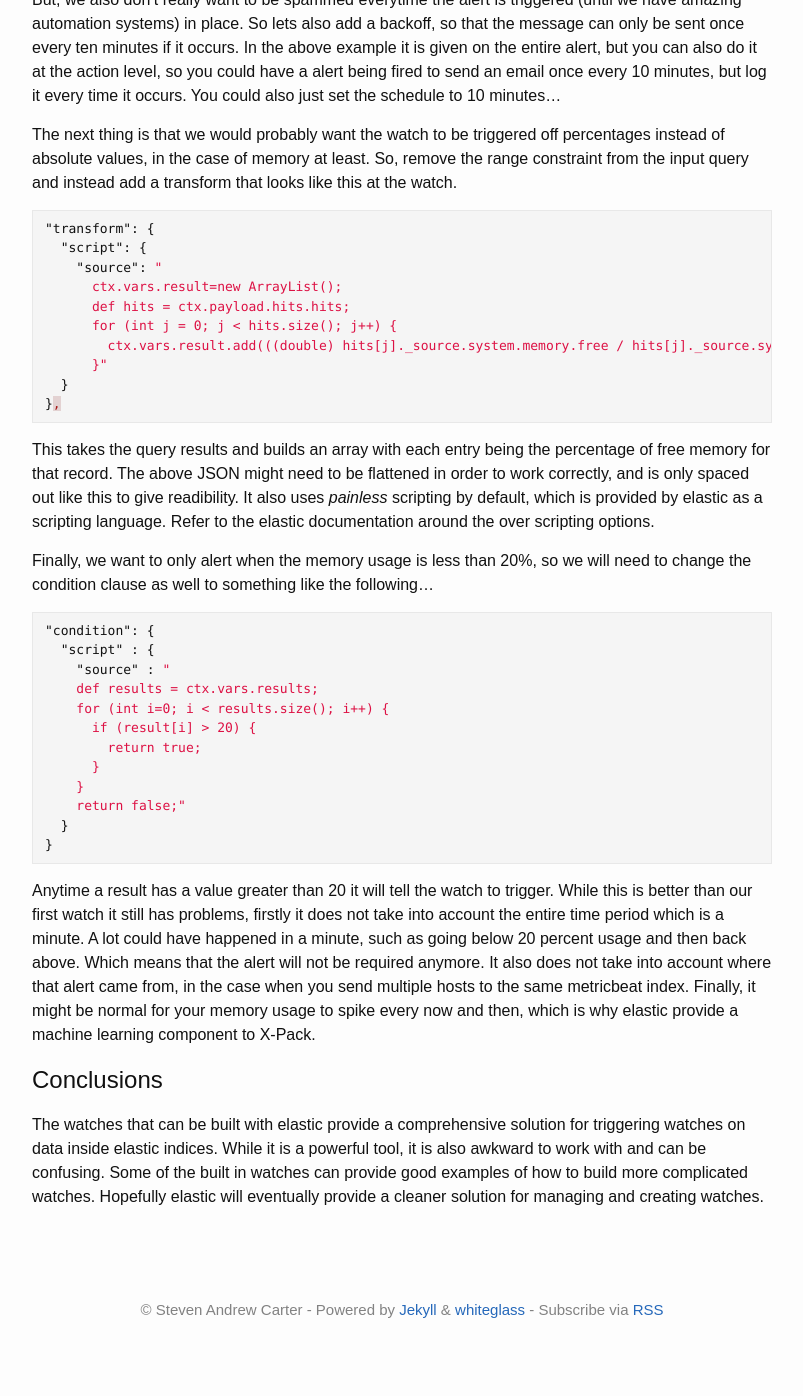
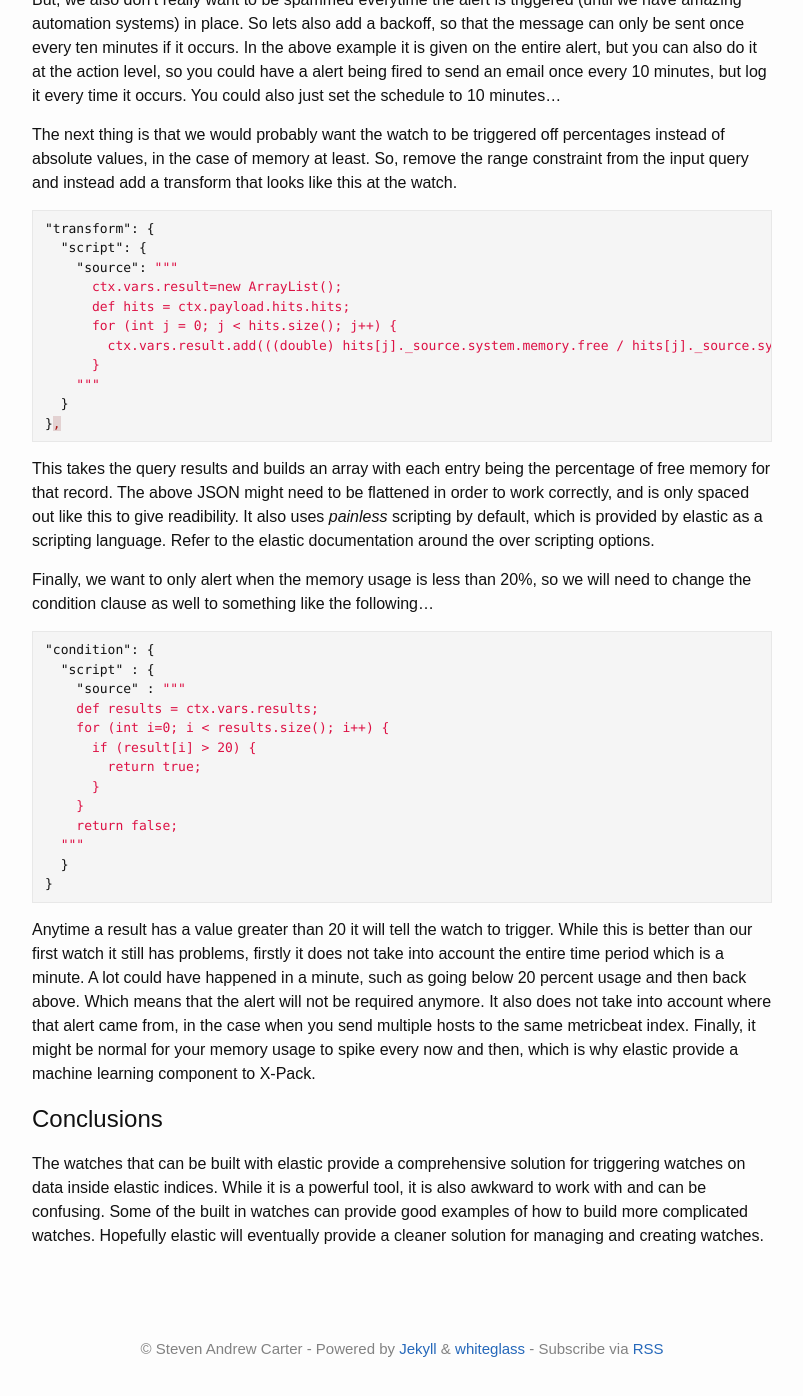
Before and after one commit to stevenandrewcarter/stevenandrewcarter.github.io, a Jekyll site: the page built from _posts/2018-06-06-elastic_watchers.md, in a window 1280 px wide and 1400 px high, scrolled down 4984 px. Shown: the top 1396 px of the window, without its empty margins (238-1041 px from the left). Built offline with Jekyll 4.4.1, drawn with Linux system fonts in a browser that asks for light colours; before the commit the page ends 6350 px from its top, so only the background shows below that.

````diff
--- a/_posts/2018-06-06-elastic_watchers.md
+++ b/_posts/2018-06-06-elastic_watchers.md
@@ -243,12 +243,13 @@ looks like this at the watch.
 ```json
 "transform": {
   "script": {
-    "source": "
+    "source": """
       ctx.vars.result=new ArrayList();
       def hits = ctx.payload.hits.hits;
       for (int j = 0; j < hits.size(); j++) {
         ctx.vars.result.add(((double) hits[j]._source.system.memory.free / hits[j]._source.system.memory.total) * 100);
-      }"
+      }
+    """
   }
 },
 ```
@@ -264,14 +265,15 @@ well to something like the following...
 ```json
 "condition": {
   "script" : {
-    "source" : "
+    "source" : """
     def results = ctx.vars.results;
     for (int i=0; i < results.size(); i++) {
       if (result[i] > 20) {
         return true;
       }
     }
-    return false;"
+    return false;
+  """
   }
 }
 ```
````
